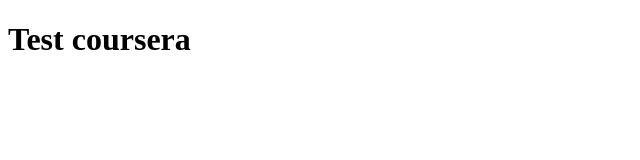
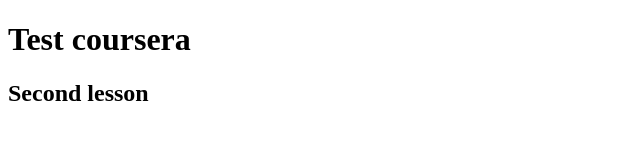
Before and after one commit to nullBadgers/coursera, a plain HTML site: page site/index.html in a window 1280 px wide. Shown: the whole page, without its empty margins (0-640 px from the left). Drawn offline with Linux system fonts and the light colour scheme.

Commit message:
Small adition to page

```diff
--- a/site/index.html
+++ b/site/index.html
@@ -7,7 +7,7 @@
 <body>
 <h1>Test coursera</h1>
 
-
+<h2>Second lesson</h2>
 
 
 
```
